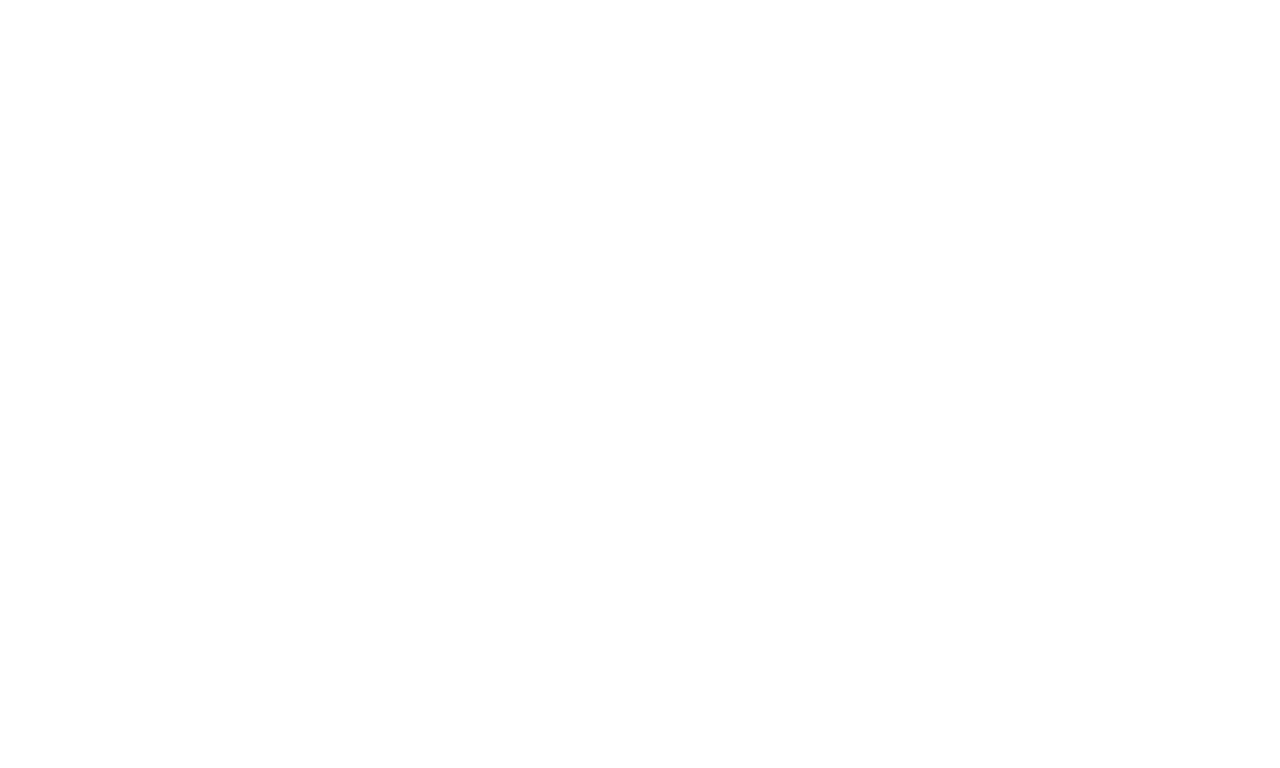
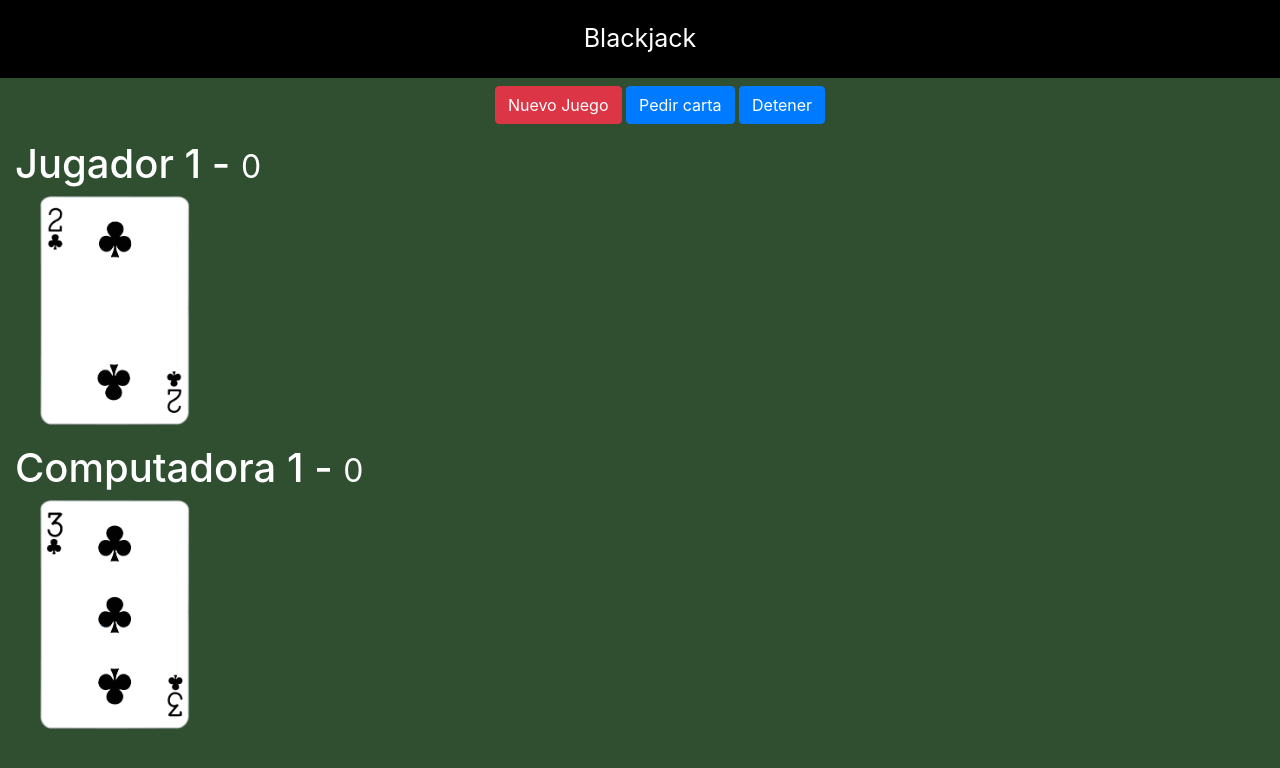
Before and after one commit to gioalexrr90/blackjack, a plain HTML site: page index.html in a window 1280 px wide. Drawn offline with nearby package versions, Linux system fonts and the light colour scheme.

Commit message:
Se crea estilo y estructura al index

```diff
--- a/assets/css/styles.css
+++ b/assets/css/styles.css
@@ -0,0 +1,23 @@
+html, body {
+    margin: 0px;
+    background-color: #2F4F30;
+    color: white;
+}
+
+.titulo {
+    text-align: center;
+    background-color: black;
+    color: white;
+    padding: 20px;
+    font-size: 25px;
+}
+
+.carta {
+    position: relative;
+    width: 150px;
+    left: 100px;
+    margin-left: -75px;
+}
+#computadora-cartas, #jugador-cartas {
+    height: 240px;
+}
--- a/index.html
+++ b/index.html
@@ -4,11 +4,49 @@
     <meta charset="UTF-8">
     <meta http-equiv="X-UA-Compatible" content="IE=edge">
     <meta name="viewport" content="width=device-width, initial-scale=1.0">
+    <link rel="stylesheet" href="https://cdn.jsdelivr.net/npm/bootstrap@4.4.1/dist/css/bootstrap.min.css" integrity="sha384-Vkoo8x4CGsO3+Hhxv8T/Q5PaXtkKtu6ug5TOeNV6gBiFeWPGFN9MuhOf23Q9Ifjh" crossorigin="anonymous">
     <link rel="stylesheet" href="assets/css/styles.css">
     <title>Blackjack</title>
 </head>
 <body>
 
+    <header class="titulo">
+        Blackjack
+    </header>
+
+    <menu class="row mt-2">
+        <nav class="col text-center">
+            <button class="btn btn-danger">Nuevo Juego</button>
+            <button class="btn btn-primary">Pedir carta</button>
+            <button class="btn btn-primary">Detener</button>
+        </nav>
+    </menu>
+
+    <main>
+
+        <aside class="row container">
+            <section class="col">
+
+                <h1>Jugador 1 - <small>0</small></h1>
+                <div id="jugador-cartas">
+                    <img class="carta" src="assets/cartas/2C.png" alt="">
+                </div>
+
+            </section>
+        </aside>
+
+        <aside class="row container mt-2">
+            <section class="col">
+
+                <h1>Computadora 1 - <small>0</small></h1>
+                <div id="computadora-cartas">
+                    <img class="carta" src="assets/cartas/3C.png" alt="">
+                </div>
+
+            </section>
+        </aside>
+
+    </main>
     <script src="assets/js/juego.js"></script>
 </body>
 </html>
```
